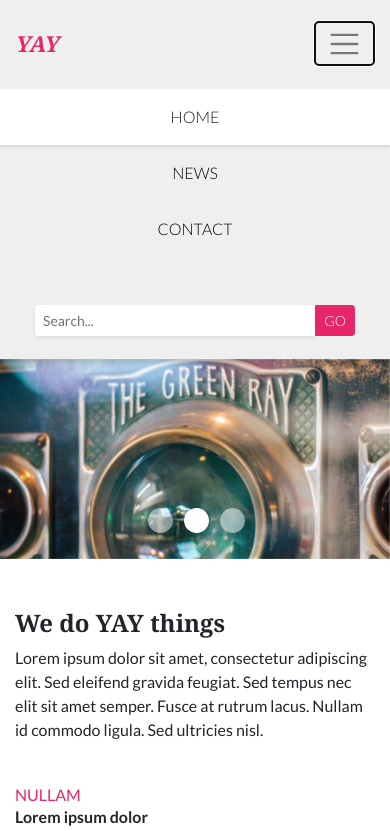
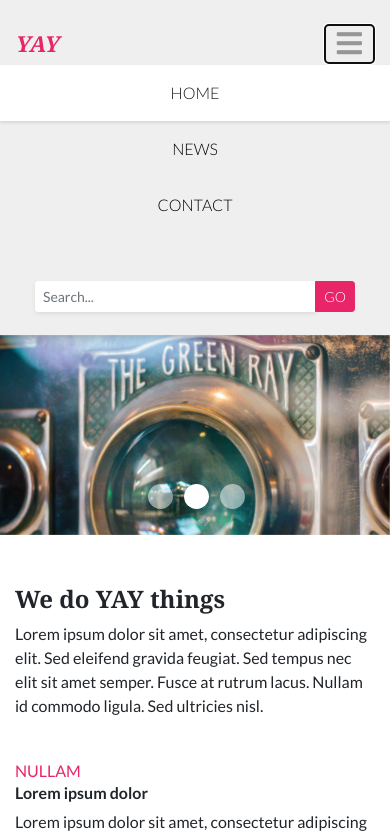
Before and after one commit to kallevikstyle/css-frameworks_ca, a website: page index.html in a window 390 px wide. Both pictures are taken after a click on the button "Toggle navigation". Shown: the top 831 px of the page. Drawn offline with nearby package versions, Linux system fonts and the light colour scheme.

Commit message:
Revert "bad commit"
This reverts commit 760a92d5cd2a412e0b8fb5f6eb2c6992f565289f.

```diff
--- a/assets/sass/partials/modules/_header.scss
+++ b/assets/sass/partials/modules/_header.scss
@@ -39,9 +39,8 @@
             border: none;
             font-size: 1.8rem;
         }
-    }
-    &__nav-toggler {
-        @include create-square(1.2em);
+
+
     }
 
 }
--- a/index.html
+++ b/index.html
@@ -20,10 +20,9 @@
             </a>
             <!-- Toggle navigation -->
             <button class="navbar-toggler mr-3" type="button" data-toggle="collapse" data-target="#page-navigation" aria-controls="page-navigation" aria-expanded="false" aria-label="Toggle navigation">
-                <!-- <span class="fas fa-bars" aria-hidden="true"></span> -->
-                <span class="page-header__nav-toggler navbar-toggler-icon" aria-hidden="true"></span>
+                <span class="fas fa-bars" aria-hidden="true"></span>
             </button>
-            <div class="collapse navbar-collapse mt-4 mt-md-0" id="page-navigation">
+            <div class="collapse navbar-collapse" id="page-navigation">
                 <ul class="navbar-nav ml-md-3 mr-auto">
                     <li class="nav-item">
                         <a class="nav-link py-3 py-md-1 active" href="index.html" role="link">HOME <span class="sr-only">(current)</span></a>
```
Also changed, not shown: assets/css/styles.css.
